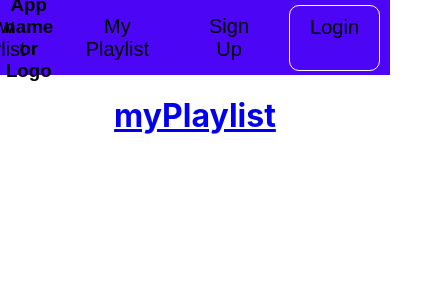
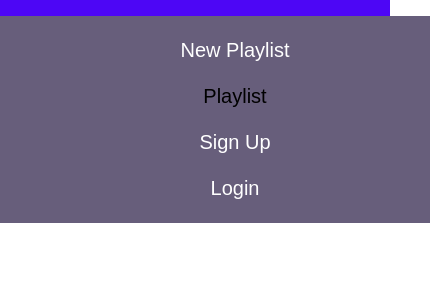
Before and after one commit to dflores23/playlist-frontend, a React (Create React App) app: page /playlist/1 in a window 390 px wide. Shown: the top 300 px of the page, 430 px wide, since content can reach past the window. Built offline with nearby package versions, Linux system fonts and the light colour scheme; no server answers.

Commit message:
designed the nav-links

```diff
--- a/package.json
+++ b/package.json
@@ -9,6 +9,7 @@
     "dotenv": "^10.0.0",
     "react": "^17.0.2",
     "react-dom": "^17.0.2",
+    "react-icons": "^4.3.1",
     "react-router": "^6.0.2",
     "react-router-dom": "^6.0.2",
     "react-scripts": "4.0.3",
--- a/src/App.js
+++ b/src/App.js
@@ -1,7 +1,7 @@
 import './App.css';
-import Navbar from "./components/Navbar/Navbar"
 import Header from "./components/Header"
 import Main from "./components/Main"
+
 
 function App() {
   return (
--- a/src/components/Navbar/Navbar.css
+++ b/src/components/Navbar/Navbar.css
@@ -1,12 +1,24 @@
 /* https://www.youtube.com/watch?v=P3W7MZ3JkyA */
-.navBar{
+/* https://react-icons.github.io/react-icons/icons?name=fa */
+:root {
+  --main-bg-color: #4d06f5;
+  --text-color: black;
+  --hover-color: white;
+  --mobile-bg-color:#675e7b;
+}
+
+.navbar{
     display: flex;
-    justify-content: space-around;
+    justify-content: space-between;
     align-items: center;
     height: 75px;
-    background-color: #4d06f5;
-    color: black;
+    background-color: var(--main-bg-color);
+    color: var(--text-color);
     font-family: 'Josefin Sans', sans-serif;
+}
+
+.logo {
+    margin-left: 10px;
 }
 
 .nav-links{
@@ -17,7 +29,7 @@
 }
 
 .newPlaylist,
-.myPlaylist,
+.Playlist,
 .signup,
 .login {
     text-decoration: none;
@@ -29,6 +41,115 @@
 }
 
 .login {
-   border: 1px solid white;
+   border: 1px solid var(--hover-color);
    border-radius: 10px;
 }
+
+.menu-icon-button {
+    display: none;
+    font-size: 18px;
+    color: white;
+    background-color: transparent;
+    float: right;
+    line-height: 60px;
+    margin-right: 40px;
+    cursor: pointer;
+    border-color: transparent;
+}
+.logo:hover {
+    color: white;
+}
+.newPlaylist:hover {
+        color: white;
+        cursor: pointer;
+        border: 1px solid white;
+        border-radius: 10px;
+    }
+.Playlist:hover {
+        color: white;
+        cursor: pointer;
+        border: 1px solid white;
+        border-radius: 10px;
+    }
+.signup:hover {
+        color: white;
+        cursor: pointer;
+        border: 1px solid white;
+        border-radius: 10px;
+    }
+.login:hover {
+        color: white;
+        cursor: pointer;
+        border: 3px solid white;
+        border-radius: 10px;
+    }
+
+
+@media screen and (max-width: 414px) {
+    /* .Log{
+        display: flex;
+        position: absolute;
+        top: 15px;
+        left: 35px;
+    } */
+    .nav-links{
+        position: absolute;
+        display: block;
+        /* list-style: none; */
+        background-color: var(--mobile-bg-color);
+        left: 0;
+        top: 0;
+        transition: all 0.5s ease-out;
+        width: 100%;
+    }
+    .nav-links-mobile{
+        position: absolute;
+        display: block;
+        list-style: none;
+        background-color: orange;
+        left: 0;
+        top: 75px;
+        transition: all 0.5s ease-out;
+        width: 100%;
+    }
+
+    .newPlaylist,
+    .myPlaylist,
+    .login,
+    .signup {
+        color: white;
+        text-align: center;
+        padding: 32px;
+        width: 100%;
+        transition: all .5s ease;
+    }
+
+
+
+    .login {
+        border: none;
+    }
+
+    .mobile-menu-icon{
+        display: block;
+        position: absolute;
+        font-size: 32px;
+        color: white;
+        background-color: violet;
+        border: none;
+        outline: none;
+        top: 15px;
+        right: 25px;
+    }
+
+    .menu-icon-button {
+    /* font-size: 18px; */
+    /* color: white;
+    background-color: transparent;
+    float: right;
+    line-height: 60px;
+    margin-right: 40px;
+    cursor: pointer;
+    border-color: transparent; */
+    }
+}
--- a/src/components/Navbar/Navbar.js
+++ b/src/components/Navbar/Navbar.js
@@ -1,17 +1,23 @@
+import React from "react";
+import { useState } from "react";
 import { Link } from "react-router-dom";
 import "./Navbar.css"
+import { FaStream, FaMusic } from "react-icons/fa";
+
 <link href="https://fonts.googleapis.com/css2?family=Josefin+Sans:ital,wght@1,300&family=Lato:wght@100&display=swap" rel="stylesheet"/>
 
 
     function Navbar(props) {
-    return <nav className="navBar">
-        <h3 className="logo">App name or Logo</h3>
-        <ul className="nav-links">
+        const [isMobile, setIsMobile] = useState(false);
+
+    return <nav className="navbar">
+        <h3 className="logo"><FaMusic/></h3>
+        <ul className={isMobile ? "nav-links-mobile" : "nav-links"} onClick={() => setIsMobile(false)}>
             <Link to="/newplaylist" className="newPlaylist">
                 <li>New Playlist</li>
             </Link>
-            <Link to="/myplaylist" className="myPlaylist">
-                <li>My Playlist</li>
+            <Link to="/playlist" className="Playlist">
+                <li>Playlist</li>
             </Link>
             <Link to="/signup" className="signup">
                 <li>Sign Up</li>
@@ -19,8 +25,13 @@ import "./Navbar.css"
             <Link to="/login" className="login">
                 <li>Login</li>
             </Link>
+            <button className="menu-icon-button"><FaStream/></button>
         </ul>
     </nav>
 }
 
 export default Navbar
+
+{/* <button className="mobile-menu-icon" onClick{() => setIsMobile(!isMobile)} >
+                {isMobile ? (<i className="fas fa-times"></i>) : (<i className="fas fa-bars"></i>)}
+            </button> */}
```
Also changed, not shown: 1 other file (tests, documents, lock files or other folders).
